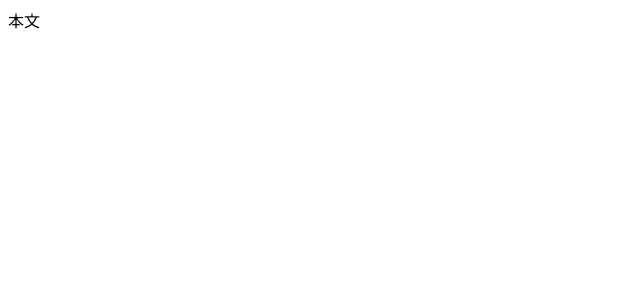
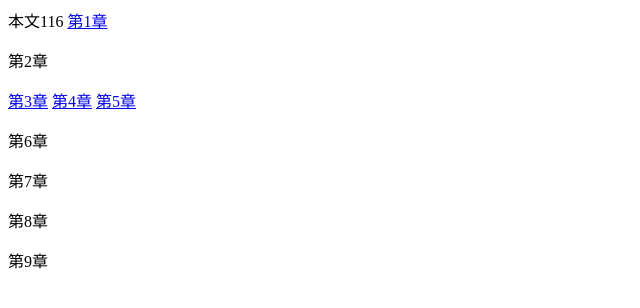
Before and after one commit to tamachika/answer, a plain HTML site: page math.html in a window 1280 px wide. Shown: the whole page, without its empty margins (0-640 px from the left). Drawn offline with Linux system fonts and the light colour scheme.

Commit message:
Update math.html

```diff
--- a/math.html
+++ b/math.html
@@ -4,6 +4,19 @@
 <title>タイトル</title>
 </head>
 <body>
-本文
+本文116
+  <a href="math_1.html">第1章</a>
+
+  <p>第2章</p>
+  <a href="math_3.html">第3章</a>
+  <a href="math_4.html">第4章</a>
+  <a href="math_5.html">第5章</a>
+  <p>第6章</p>
+  <p>第7章</p>
+  <p>第8章</p>
+  <p>第9章</p>
+
+
+
 </body>
 </html>
```
